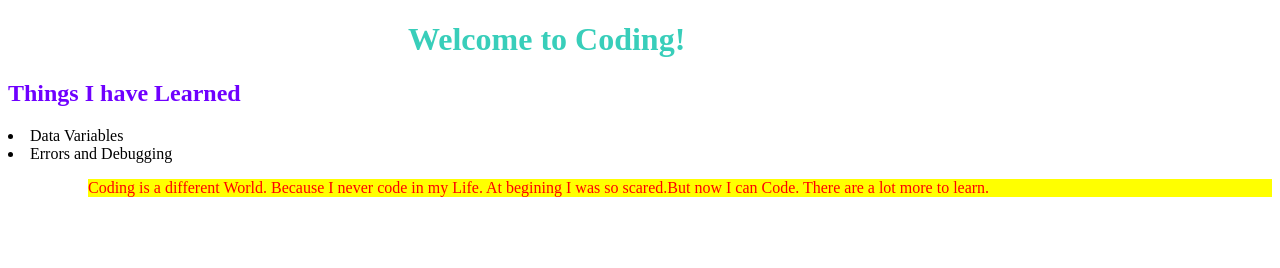
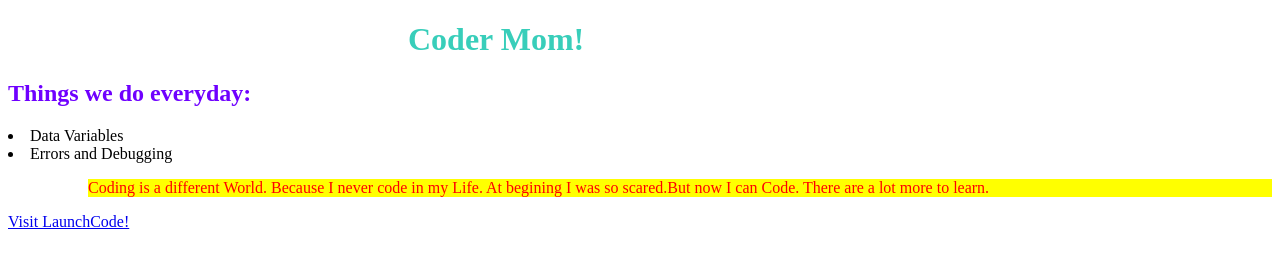
Before and after one commit to STL-WomenPlus-WebDev-March2023/js-assignment-4-html-me-something-SameeraShaik22, a website: page index.html in a window 1280 px wide. Drawn offline with Linux system fonts and the light colour scheme.

Commit message:
initial commit

```diff
--- a/index.html
+++ b/index.html
@@ -6,8 +6,8 @@
    </head>
    <body>
       <header></header>
-      <h1>Welcome to Coding!</h1>
-      <h2>Things I have Learned</h2>
+      <h1>Coder Mom!</h1>
+      <h2>Things we do everyday:</h2>
       <li> Data Variables</li>
       <li>Errors and Debugging</li>
       <article>
@@ -17,6 +17,6 @@
 
 
       </article>
-
+      <a href="https://www.launchcode.org//">Visit LaunchCode!</a>
    </body>
 </html>
```
